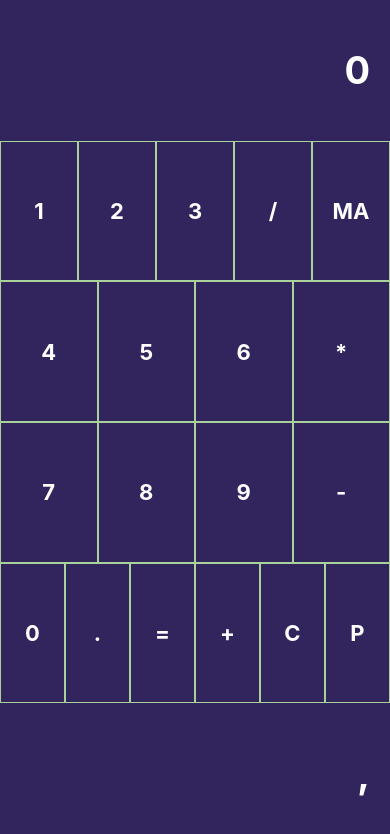
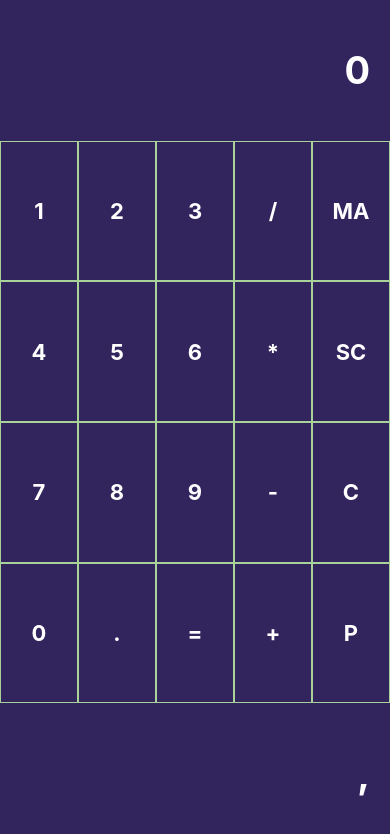
Before and after one commit to daltlc/native-calc, a React Native app: screen / in a window 390 px wide. Shown: the top 834 px of the page. Built offline with nearby package versions, Linux system fonts and the light colour scheme.

Commit message:
set constant button

```diff
--- a/App.js
+++ b/App.js
@@ -13,9 +13,9 @@ import InputButton from './src/InputButton';
 // Define the input buttons that will be displayed in the calculator.
 const inputButtons = [
     [1, 2, 3, '/','MA'],
-    [4, 5, 6, '*'],
-    [7, 8, 9, '-'],
-    [0, '.', '=', '+','C','P']
+    [4, 5, 6, '*','SC'],
+    [7, 8, 9, '-','C'],
+    [0, '.', '=', '+','P']
 ];
 
 
@@ -115,7 +115,6 @@ export default class App extends Component {
           });
         case 'P':
         this.setState({ hours: [...this.state.hours, this.state.inputValue] })
-          alert([this.state.hours, this.state.inputValue]);
         case '/':
         case '*':
         case '+':
```
